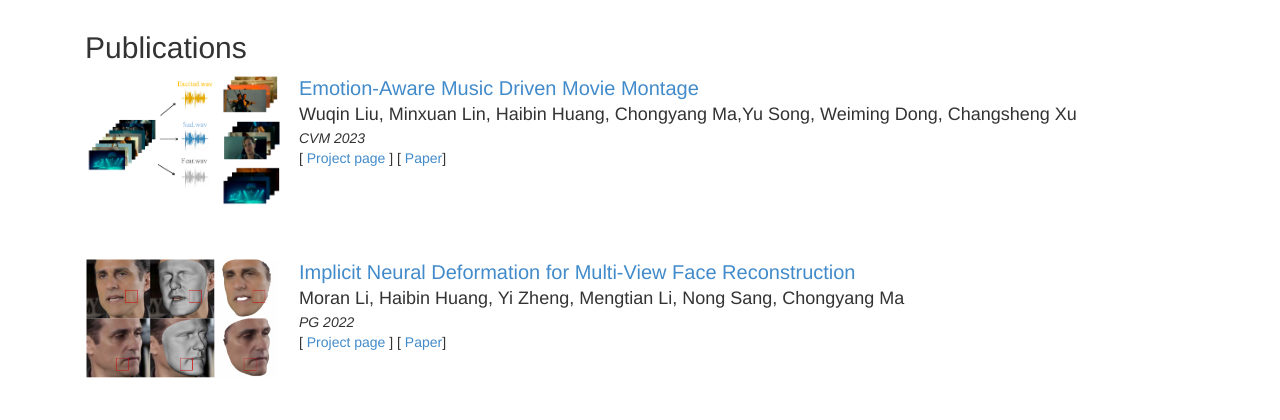
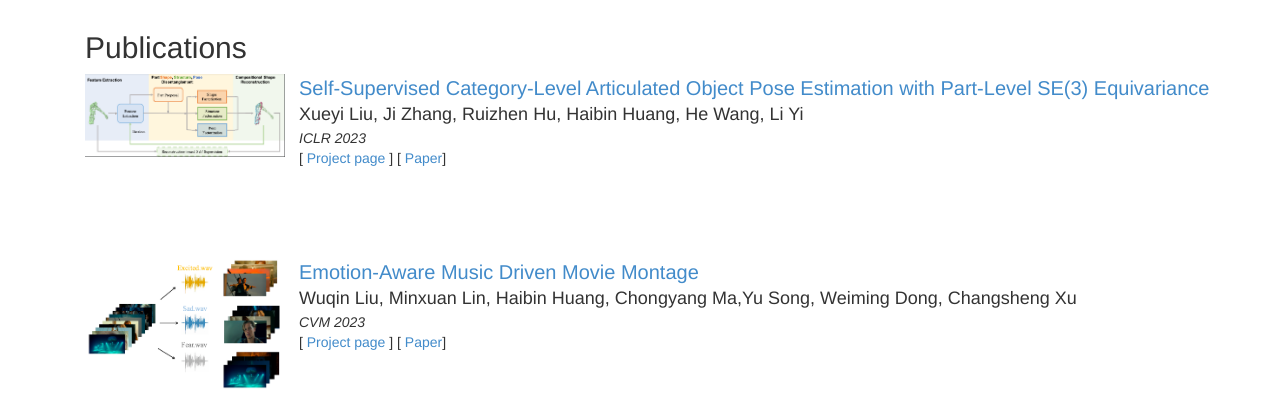
Before and after one commit to brotherhuang/brotherhuang.github.io, a plain HTML site: page index.html in a window 1280 px wide. Shown: the part 1101-1521 px from the top of the page. Drawn offline with Linux system fonts and the light colour scheme.

Commit message:
add iclr

```diff
--- a/index.html
+++ b/index.html
@@ -124,6 +124,23 @@
 	</div> -->
 
 	<h2>Publications</h2>
+
+			<!--  ICLR 2023 -->
+			<div class="publication">
+				<div class="thumb"><a href="https://brotherhuang.github.io/"><img src="./publications/plse/plse.png"></a>&nbsp;</div>
+				<div class="title"><a href="https://brotherhuang.github.io/">	Self-Supervised Category-Level Articulated Object Pose Estimation with Part-Level SE(3) Equivariance </a></div>
+				<div class="authors">
+					Xueyi Liu, Ji Zhang, Ruizhen Hu, Haibin Huang, He Wang, Li Yi
+				</div>
+				<div class="venue">
+					<em> ICLR 2023 </em>
+					</div>
+				<div class="cite">
+					[ <a href="https://brotherhuang.github.io/">Project page</a> ] [ <a href="https://brotherhuang.github.io/"> Paper</a>]
+				</div>
+				<br>
+			</div>
+			<!-- End of project -->
 
 			<!--  CVM 2023 -->
 			<div class="publication">
```
Also changed, not shown: publications/plse/plse.png (added).
